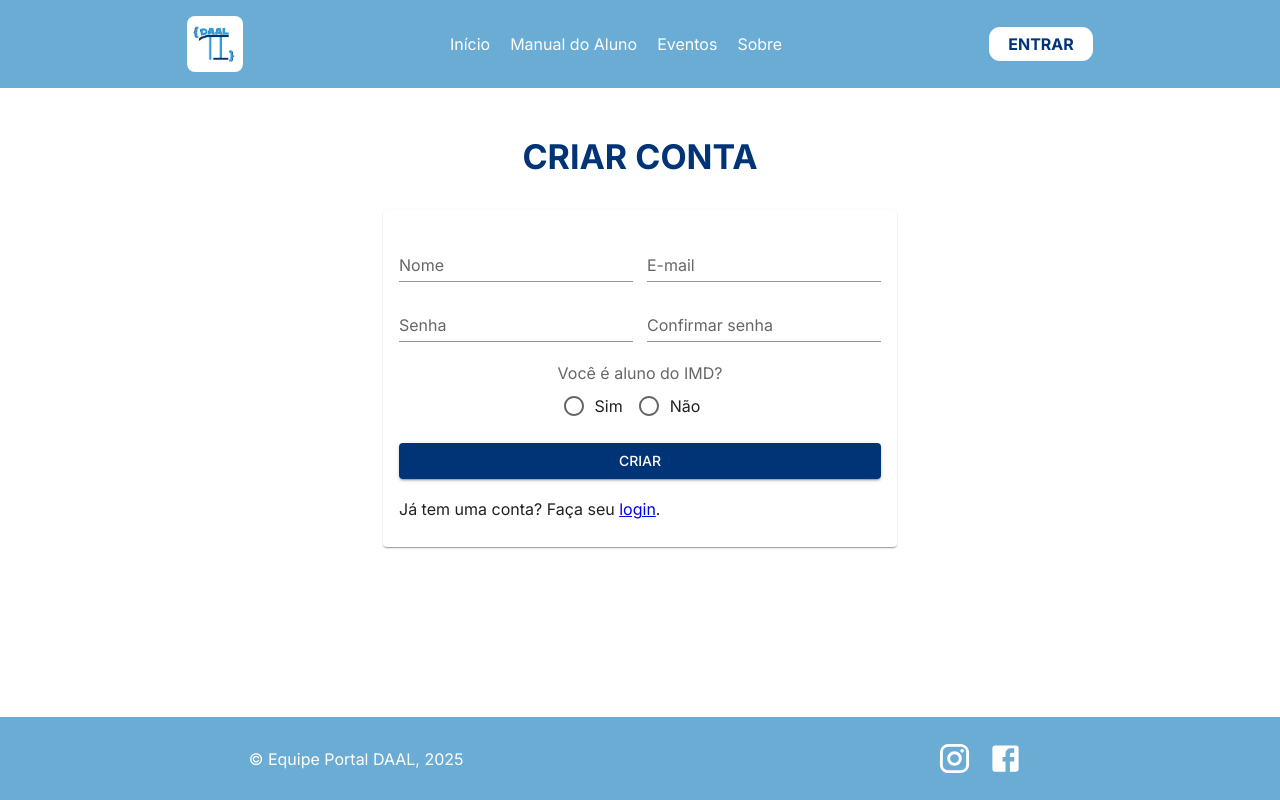
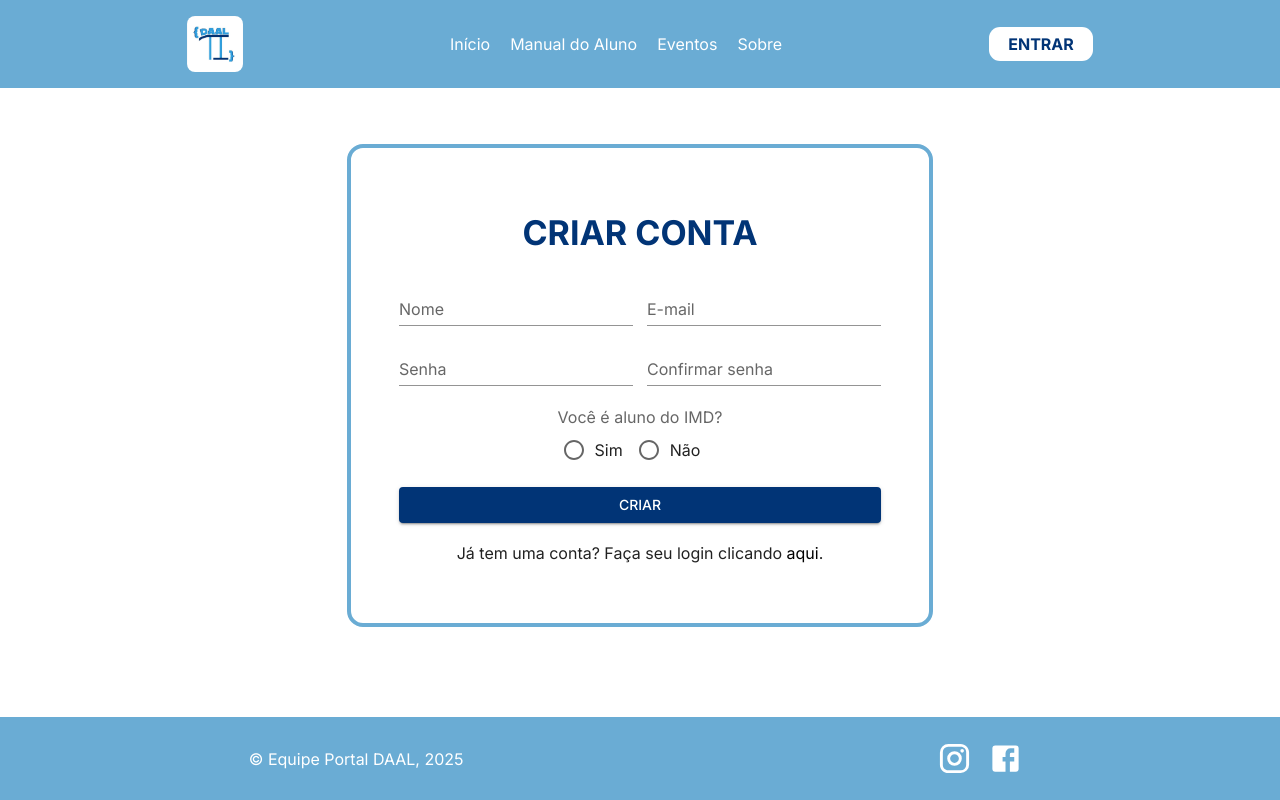
Before and after one commit to PortalDAAL/portal-daal-front, a React (Vite) app: page /criar-conta in a window 1280 px wide. Built offline with nearby package versions, Linux system fonts and the light colour scheme.

Commit message:
refact: ajustando card de criar conta

```diff
--- a/src/components/forms/signup-form.tsx
+++ b/src/components/forms/signup-form.tsx
@@ -11,9 +11,11 @@ import {
   Radio,
   RadioGroup,
   TextField,
+  Typography,
 } from "@mui/material";
-import { emailRegex } from "../../constants";
+import { emailRegex, routes } from "../../constants";
 import "./signup-form.styles.css";
+import { Link } from "react-router-dom";
 
 const SignUpForm = (): React.ReactElement => {
   const { login } = useUser();
@@ -187,6 +189,20 @@ const SignUpForm = (): React.ReactElement => {
               Criar
             </Button>
           </Box>
+          <Typography variant="subtitle1" textAlign={"center"}>
+            Já tem uma conta? Faça seu login clicando
+            <Link
+              to={routes.login}
+              style={{
+                textDecoration: "none",
+                color: "black",
+              }}
+            >
+              {" "}
+              aqui
+            </Link>
+            .
+          </Typography>
         </Box>
       </form>
     </>
--- a/src/pages/user/SignUp.tsx
+++ b/src/pages/user/SignUp.tsx
@@ -1,35 +1,39 @@
-import { Box, Card, CardContent, Typography } from "@mui/material";
+import { Box, Card, CardContent, Typography, useTheme } from "@mui/material";
 import SignUpForm from "../../components/forms/signup-form";
-import { Link } from "react-router-dom";
-import { routes } from "../../constants";
 
 const SignUp = (): React.ReactElement => {
+  const theme = useTheme();
   return (
     <Box
       sx={{
         display: "flex",
         flexDirection: "column",
-        alignItems: "center",
-        height: "100%",
+        placeSelf: "center",
+        placeItems: "center",
+        minHeight: "20rem",
+        maxHeight: "40rem",
+        borderWidth: "4px",
+        padding: "2rem",
+        marginY: "5vh",
+        borderStyle: "solid",
+        borderColor: theme.palette.secondary.main,
+        borderRadius: 4,
       }}
     >
       <Typography
         variant="h4"
         component="h1"
-        color="primary" /* Primary vem do tema que criamos, é equivalente a theme.palette.primary.main */
+        color="primary"
         sx={{
-          marginY: "2rem",
+          marginTop: "2rem",
           fontWeight: 700,
         }}
       >
         CRIAR CONTA
       </Typography>
-      <Card>
+      <Card elevation={0}>
         <CardContent>
           <SignUpForm />
-          <Typography variant="subtitle1">
-            Já tem uma conta? Faça seu <Link to={routes.login}> login</Link>.
-          </Typography>
         </CardContent>
       </Card>
     </Box>
```
